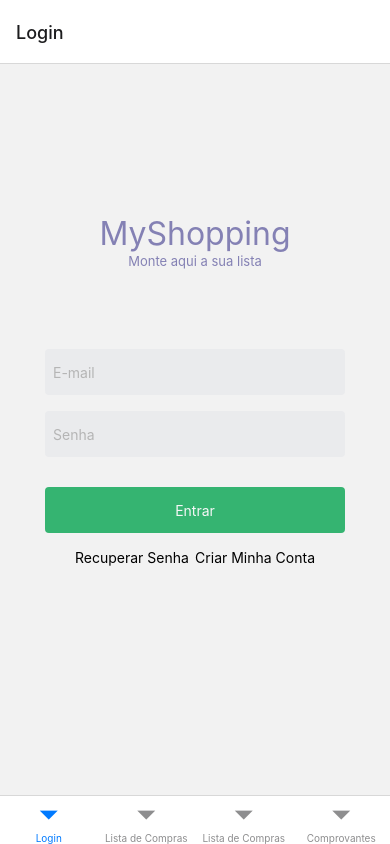
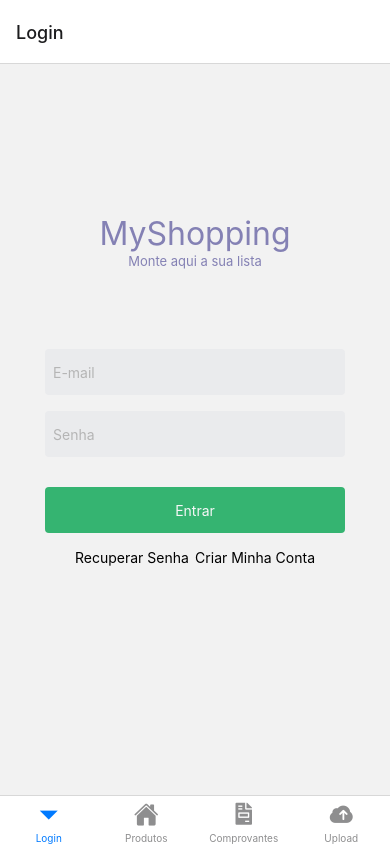
Before and after one commit to YuriCast/My-Shopping, a React Native app: screen / in a window 390 px wide. Built offline with nearby package versions, Linux system fonts and the light colour scheme.

Commit message:
added icons

```diff
--- a/App.tsx
+++ b/App.tsx
@@ -1,6 +1,7 @@
 import * as React from 'react';
 import { NavigationContainer } from '@react-navigation/native';
 import { createBottomTabNavigator } from '@react-navigation/bottom-tabs';
+import { Ionicons, FontAwesome5, AntDesign } from '@expo/vector-icons';
 import ProductsScreen from './screens/products/products'
 import InvoiceScreen from './screens/invoice/invoice'
 import UploadScreen from './screens/upload/upload'
@@ -24,8 +25,29 @@ function MyTabs() {
           headerTitleStyle: {
             fontWeight: 'bold',
           },
+          tabBarIcon: ({ color, size }) => (
+            <Ionicons name="home" color={color} size={size} />
+            ),
+            tabBarLabel: 'Produtos',
           }}
           />
+      <Tab.Screen name="Invoice" component={InvoiceScreen} options={{
+            title: 'Comprovantes',
+            headerTitleAlign: 'center',
+            headerStyle: {
+              backgroundColor: '#7c7ce9',
+              alignItems: 'center',
+              justifyContent: 'center',
+            },
+            headerTintColor: '#fff',
+            headerTitleStyle: {
+              fontWeight: 'bold',
+            },
+            tabBarIcon: ({ color, size }) => (
+              <FontAwesome5 name="file-invoice" size={22} color={color} />
+            ),
+            tabBarLabel: 'Comprovantes',
+        }}/>
         <Tab.Screen name="Upload" component={UploadScreen} options={{
         title: 'Lista de Compras',
         headerTitleAlign: 'center',
@@ -38,19 +60,10 @@ function MyTabs() {
         headerTitleStyle: {
           fontWeight: 'bold',
         },
-        }}/>
-      <Tab.Screen name="Invoice" component={InvoiceScreen} options={{
-          title: 'Comprovantes',
-          headerTitleAlign: 'center',
-          headerStyle: {
-            backgroundColor: '#7c7ce9',
-            alignItems: 'center',
-            justifyContent: 'center',
-          },
-          headerTintColor: '#fff',
-          headerTitleStyle: {
-            fontWeight: 'bold',
-          },
+        tabBarIcon: ({color, size}) => (
+          <AntDesign name="cloudupload" size={26} color={color} />
+          ),
+          tabBarLabel: 'Upload',
         }}/>
     </Tab.Navigator>
   );
```
Lines whose indentation alone changed are shown as unchanged.
